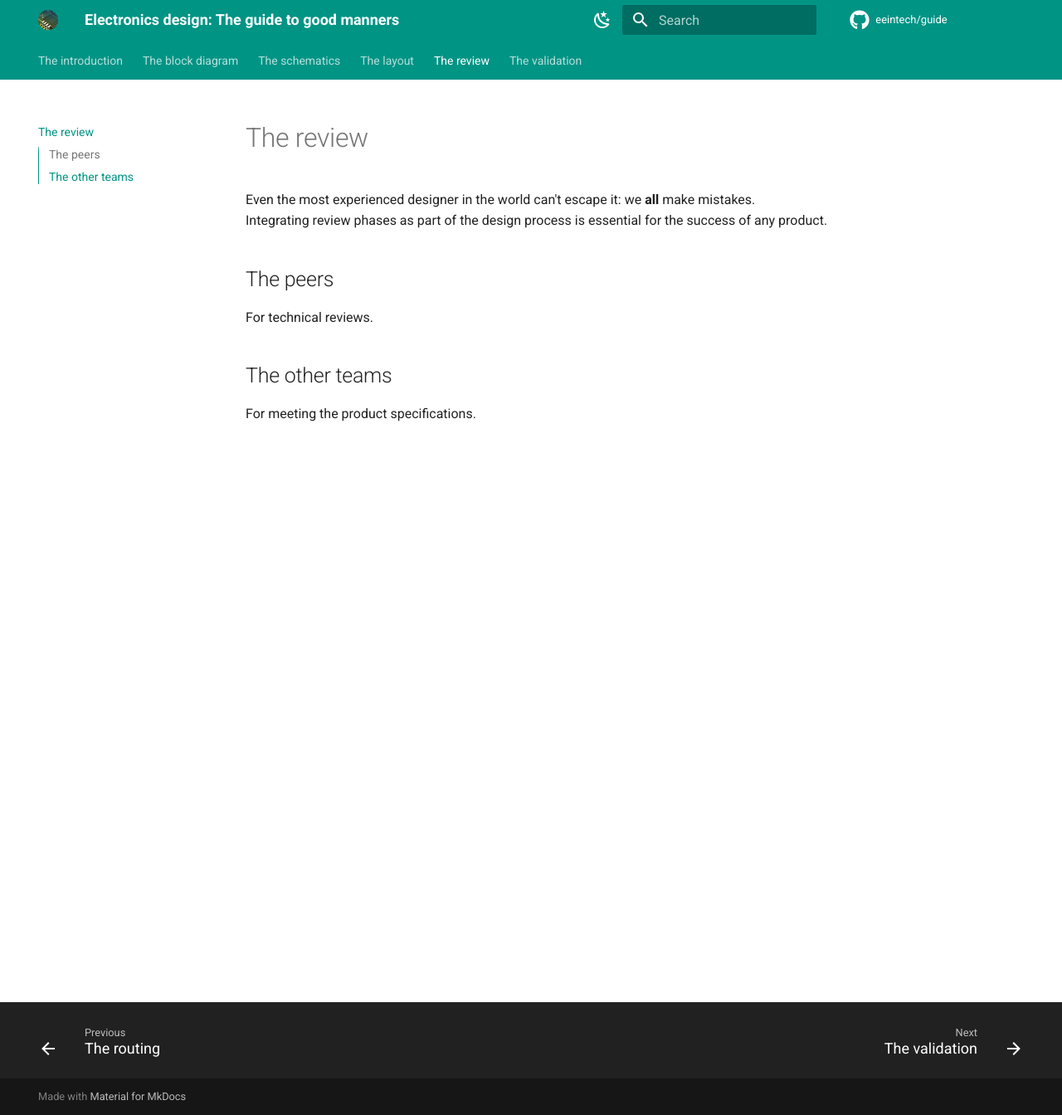
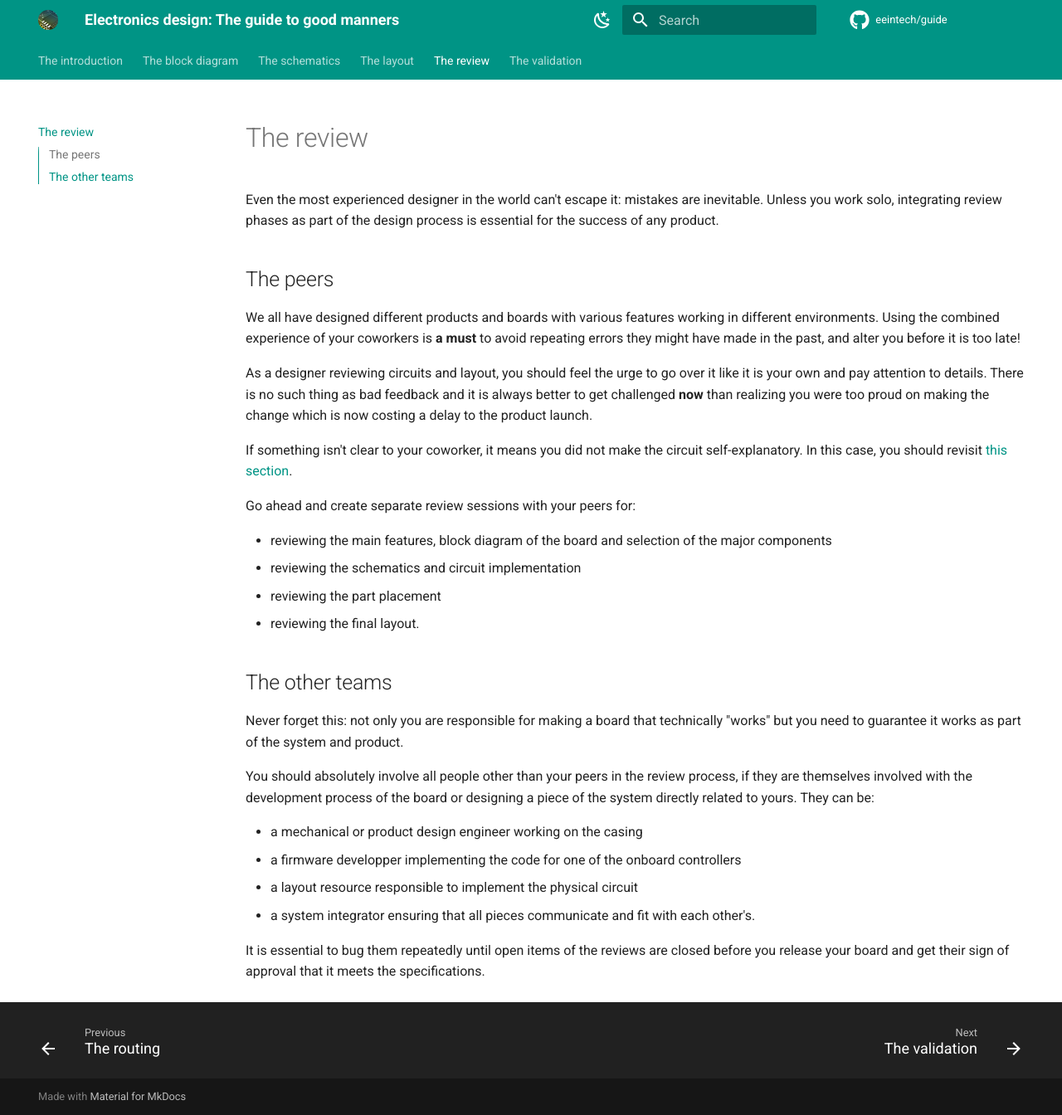
Before and after one commit to eeintech/guide, an MkDocs documentation site: the page built from docs/review.md, in a window 1280 px wide and 1344 px high. Shown: the whole window at 83% size. Built offline with MkDocs 1.6.1 and Material for MkDocs 9.7.7, drawn with Linux system fonts in a browser that asks for light colours; comment, search, counter and statistics services are not loaded.

Commit message:
Add to review and validation

```diff
--- a/docs/review.md
+++ b/docs/review.md
@@ -1,12 +1,31 @@
 # The review
 
-Even the most experienced designer in the world can't escape it: we **all** make mistakes.
-Integrating review phases as part of the design process is essential for the success of any product.
+Even the most experienced designer in the world can't escape it: mistakes are inevitable. Unless you work solo, integrating review phases as part of the design process is essential for the success of any product.
 
 ## The peers
 
-For technical reviews.
+We all have designed different products and boards with various features working in different environments. Using the combined experience of your coworkers is **a must** to avoid repeating errors they might have made in the past, and alter you before it is too late!
+
+As a designer reviewing circuits and layout, you should feel the urge to go over it like it is your own and pay attention to details. There is no such thing as bad feedback and it is always better to get challenged **now** than realizing you were too proud on making the change which is now costing a delay to the product launch.
+
+If something isn't clear to your coworker, it means you did not make the circuit self-explanatory. In this case, you should revisit [this section](../s_circuit/).
+
+Go ahead and create separate review sessions with your peers for:
+
+- reviewing the main features, block diagram of the board and selection of the major components
+- reviewing the schematics and circuit implementation
+- reviewing the part placement
+- reviewing the final layout.
 
 ## The other teams
 
-For meeting the product specifications.
+Never forget this: not only you are responsible for making a board that technically "works" but you need to guarantee it works as part of the system and product.
+
+You should absolutely involve all people other than your peers in the review process, if they are themselves involved with the development process of the board or designing a piece of the system directly related to yours. They can be:
+
+- a mechanical or product design engineer working on the casing
+- a firmware developper implementing the code for one of the onboard controllers
+- a layout resource responsible to implement the physical circuit
+- a system integrator ensuring that all pieces communicate and fit with each other's.
+
+It is essential to bug them repeatedly until open items of the reviews are closed before you release your board and get their sign of approval that it meets the specifications.
```
Also changed, not shown: docs/validation.md (+9 -0 lines).
